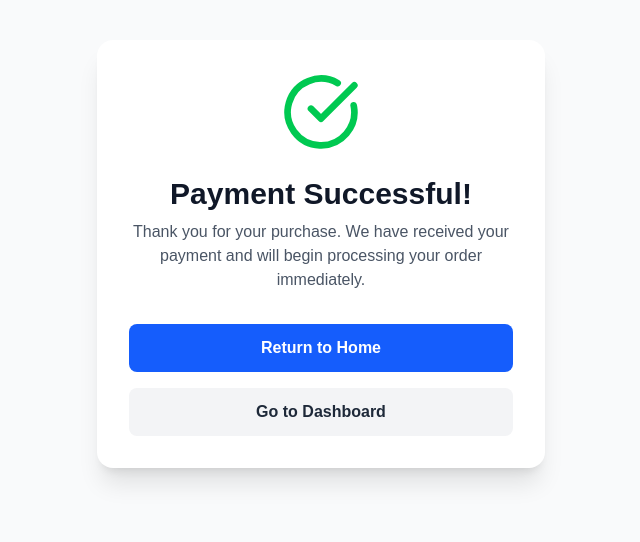
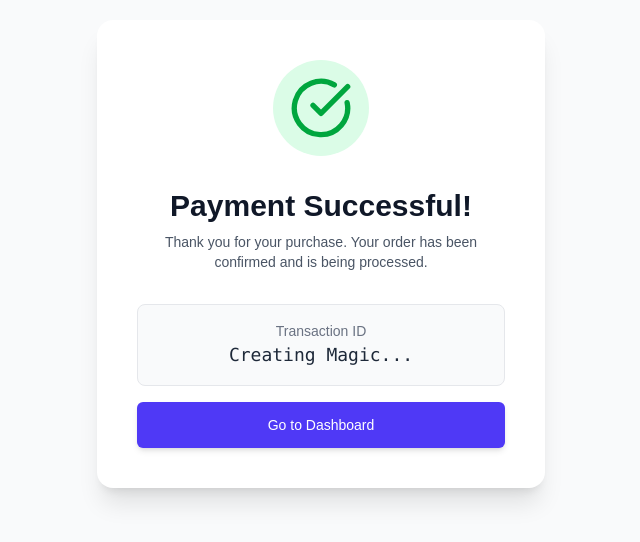
Before and after one commit to TakshiTech/TakshiTechDigital, a Next.js app: page /payment/success in a window 1280 px wide. Shown: the part 146-688 px from the top of the page, without its empty margins (319-959 px from the left). Built offline with nearby package versions, Linux system fonts and the light colour scheme.

Commit message:
added thank you and cancel pages

```diff
--- a/src/app/api/phonepe/callback/route.ts
+++ b/src/app/api/phonepe/callback/route.ts
@@ -1,62 +1,62 @@
 
 import { NextRequest, NextResponse } from "next/server";
-import crypto from "crypto";
-import { headers } from "next/headers";
 
 export async function POST(req: NextRequest) {
     try {
         const text = await req.text();
         const params = new URLSearchParams(text);
 
-        // Sometimes PhonePe sends data as form-urlencoded with 'response' key
-        // Other times it might be JSON if configured differently, but documentation says POST body.
-        // However, for redirectMode: "POST", it sends a POST request to the redirectUrl.
-
-        // Let's handle both standard S2S callback (JSON body usually) and Redirect (Form Data)
-
-        // Check if it's the S2S callback or the user redirect
-        // The implementation plan uses the same route for both redirectUrl and callbackUrl for simplicity,
-        // but they handle things slightly differently.
-
-        // If it is the user redirect (POST), it comes as form-data: `code`, `merchantId`, `transactionId`, `amount`, `providerReferenceId`, `checksum`
-
-        // If it is S2S, it comes with X-VERIFY header and a base64 encoded JSON body.
-
+        // Handle User Redirect (POST form data)
+        let bodyData: any = {};
         const contentType = req.headers.get("content-type");
 
-        if (contentType?.includes("application/json")) {
-            // S2S Webhook logic would go here
-            // This is where you'd verify the signature and update the order status
-            return NextResponse.json({ status: "success" });
-        }
-
-        // Handle User Redirect (POST form data)
-        let bodyData: any = {};
         if (contentType?.includes("application/x-www-form-urlencoded")) {
             params.forEach((value, key) => {
                 bodyData[key] = value;
             });
+        } else if (contentType?.includes("application/json")) {
+            // If it happens to be JSON (S2S or configured differently)
+            try {
+                bodyData = JSON.parse(text);
+            } catch (e) {
+                console.error("Failed to parse JSON body", e);
+            }
         }
 
-        // If we have a transaction ID and status
+        console.log("Payment Callback Received:", bodyData);
+
+        // Check Status Code
         if (bodyData.code === "PAYMENT_SUCCESS") {
-            // Redirect to a success page on frontend
-            return NextResponse.redirect(new URL("/payment/success", req.url));
-        } else if (bodyData.code) {
-            return NextResponse.redirect(new URL("/payment/failure", req.url));
+            // Redirect to a success page
+            const url = new URL("/payment/success", req.url);
+            // Optionally pass transaction ID or other params
+            if (bodyData.transactionId) {
+                url.searchParams.set("tid", bodyData.transactionId);
+            }
+            return NextResponse.redirect(url);
+        } else if (
+            bodyData.code === "PAYMENT_ERROR" ||
+            bodyData.code === "PAYMENT_DECLINED" ||
+            bodyData.code === "PAYMENT_CANCELLED"
+        ) {
+            // Redirect to the Offer/Cancel page
+            const url = new URL("/payment/offer", req.url);
+            return NextResponse.redirect(url);
+        } else {
+            // Fallback for unknown states
+            const url = new URL("/payment/offer", req.url); // Default to offer/retry
+            return NextResponse.redirect(url);
         }
-
-        // Initial fallback if something isn't right
-        return NextResponse.redirect(new URL("/payment", req.url));
 
     } catch (error) {
         console.error("Callback Error:", error);
-        return NextResponse.redirect(new URL("/payment/failure", req.url));
+        // Fallback to offer page on system error
+        return NextResponse.redirect(new URL("/payment/offer", req.url));
     }
 }
 
 export async function GET(req: NextRequest) {
-    // Just in case they use GET redirect which is default mode if not specified as POST
-    // But we specified POST in initiation.
-    return NextResponse.redirect(new URL("/payment", req.url));
+    // Just in case they use GET redirect
+    // Redirect to pricing or offer page
+    return NextResponse.redirect(new URL("/pricing", req.url));
 }
--- /dev/null
+++ b/src/app/payment/offer/page.tsx
@@ -0,0 +1,70 @@
+"use client";
+
+import React from "react";
+import { motion } from "framer-motion";
+import Link from "next/link";
+import { XCircle, Gift } from "lucide-react";
+
+export default function PaymentOfferPage() {
+    return (
+        <div className="min-h-screen flex items-center justify-center bg-gray-50 px-4 sm:px-6 lg:px-8">
+            <motion.div
+                initial={{ opacity: 0, scale: 0.9 }}
+                animate={{ opacity: 1, scale: 1 }}
+                transition={{ duration: 0.5 }}
+                className="max-w-lg w-full bg-white p-8 rounded-2xl shadow-xl text-center border border-red-100"
+            >
+                <motion.div
+                    initial={{ rotate: -45, opacity: 0 }}
+                    animate={{ rotate: 0, opacity: 1 }}
+                    transition={{ duration: 0.5 }}
+                    className="mx-auto flex items-center justify-center h-20 w-20 rounded-full bg-red-100 mb-6"
+                >
+                    <XCircle className="h-10 w-10 text-red-500" />
+                </motion.div>
+
+                <h2 className="text-2xl font-bold text-gray-900 mb-2">
+                    Wait! Don't Miss Out
+                </h2>
+                <p className="text-gray-600 mb-8">
+                    It looks like you canceled the payment. Is everything okay?
+                </p>
+
+                {/* The Offer Section */}
+                <motion.div
+                    initial={{ y: 20, opacity: 0 }}
+                    animate={{ y: 0, opacity: 1 }}
+                    transition={{ delay: 0.3 }}
+                    className="bg-gradient-to-r from-blue-50 to-indigo-50 p-6 rounded-xl border border-blue-100 mb-8 relative overflow-hidden"
+                >
+                    <div className="absolute top-0 right-0 -mt-2 -mr-2">
+                        <div className="bg-yellow-400 text-yellow-900 text-xs font-bold px-2 py-1 rounded-bl-lg shadow-sm">
+                            LIMITED TIME
+                        </div>
+                    </div>
+
+                    <div className="flex items-center justify-center mb-3">
+                        <Gift className="h-8 w-8 text-indigo-600 mr-2" />
+                        <h3 className="text-lg font-bold text-indigo-900">Special Offer Unlocked!</h3>
+                    </div>
+
+                    <p className="text-indigo-700 text-sm mb-4">
+                        Complete your purchase now and get premium priority support for free!
+                    </p>
+
+                    <Link href="/pricing">
+                        <button className="bg-indigo-600 text-white font-bold py-2 px-6 rounded-full shadow-lg hover:bg-indigo-700 transition-colors transform hover:-translate-y-1">
+                            Claim Offer & Retry Payment
+                        </button>
+                    </Link>
+                </motion.div>
+
+                <div className="text-sm text-gray-500">
+                    <Link href="/pricing" className="hover:text-gray-800 underline">
+                        No thanks, return to pricing
+                    </Link>
+                </div>
+            </motion.div>
+        </div>
+    );
+}
--- a/src/app/payment/success/page.tsx
+++ b/src/app/payment/success/page.tsx
@@ -1,40 +1,70 @@
+"use client";
 
-"use client";
-import React, { useEffect } from 'react';
-import Link from 'next/link';
-import { motion } from 'framer-motion';
-import { CheckCircle } from 'lucide-react';
+import React from "react";
+import { motion } from "framer-motion";
+import Link from "next/link";
+import { CheckCircle } from "lucide-react";
 
-export default function PaymentSuccess() {
+export default function PaymentSuccessPage() {
     return (
-        <div className="min-h-screen bg-gray-50 flex items-center justify-center p-4">
+        <div className="min-h-screen flex items-center justify-center bg-gray-50 px-4 sm:px-6 lg:px-8">
             <motion.div
-                initial={{ opacity: 0, scale: 0.9 }}
+                initial={{ opacity: 0, scale: 0.8 }}
                 animate={{ opacity: 1, scale: 1 }}
-                className="bg-white rounded-2xl shadow-xl p-8 max-w-md w-full text-center"
+                transition={{ duration: 0.5, ease: "easeOut" }}
+                className="max-w-md w-full space-y-8 bg-white p-10 rounded-2xl shadow-xl text-center"
             >
-                <div className="flex justify-center mb-6">
-                    <CheckCircle className="w-20 h-20 text-green-500" />
-                </div>
-                <h1 className="text-3xl font-bold text-gray-900 mb-2">Payment Successful!</h1>
-                <p className="text-gray-600 mb-8">
-                    Thank you for your purchase. We have received your payment and will begin processing your order immediately.
-                </p>
+                <motion.div
+                    initial={{ scale: 0 }}
+                    animate={{ scale: 1 }}
+                    transition={{
+                        delay: 0.2,
+                        type: "spring",
+                        stiffness: 260,
+                        damping: 20,
+                    }}
+                    className="mx-auto flex items-center justify-center h-24 w-24 rounded-full bg-green-100"
+                >
+                    <CheckCircle className="h-16 w-16 text-green-600" />
+                </motion.div>
 
-                <div className="space-y-4">
-                    <Link
-                        href="/"
-                        className="block w-full bg-blue-600 text-white font-semibold py-3 rounded-lg hover:bg-blue-700 transition"
-                    >
-                        Return to Home
+                <motion.div
+                    initial={{ opacity: 0, y: 20 }}
+                    animate={{ opacity: 1, y: 0 }}
+                    transition={{ delay: 0.4, duration: 0.5 }}
+                >
+                    <h2 className="mt-6 text-3xl font-extrabold text-gray-900">
+                        Payment Successful!
+                    </h2>
+                    <p className="mt-2 text-sm text-gray-600">
+                        Thank you for your purchase. Your order has been confirmed and is being processed.
+                    </p>
+                </motion.div>
+
+                <motion.div
+                    initial={{ opacity: 0, y: 20 }}
+                    animate={{ opacity: 1, y: 0 }}
+                    transition={{ delay: 0.6, duration: 0.5 }}
+                    className="mt-8 space-y-4"
+                >
+                    <div className="bg-gray-50 p-4 rounded-lg border border-gray-200">
+                        <p className="text-sm text-gray-500">Transaction ID</p>
+                        <p className="text-lg font-mono font-medium text-gray-800 break-all">
+                            {/* We could grab this from URL params if needed, for now mostly static success message */}
+                            Creating Magic...
+                        </p>
+                    </div>
+
+                    <Link href="/" passHref>
+                        <motion.button
+                            whileHover={{ scale: 1.05 }}
+                            whileTap={{ scale: 0.95 }}
+                            className="w-full flex justify-center py-3 px-4 border border-transparent text-sm font-medium rounded-md text-white bg-indigo-600 hover:bg-indigo-700 focus:outline-none focus:ring-2 focus:ring-offset-2 focus:ring-indigo-500 shadow-md"
+                        >
+                            Go to Dashboard
+                        </motion.button>
                     </Link>
-                    <Link
-                        href="/dashboard"
-                        className="block w-full bg-gray-100 text-gray-800 font-semibold py-3 rounded-lg hover:bg-gray-200 transition"
-                    >
-                        Go to Dashboard
-                    </Link>
-                </div>
+                </motion.div>
             </motion.div>
         </div>
     );
```
